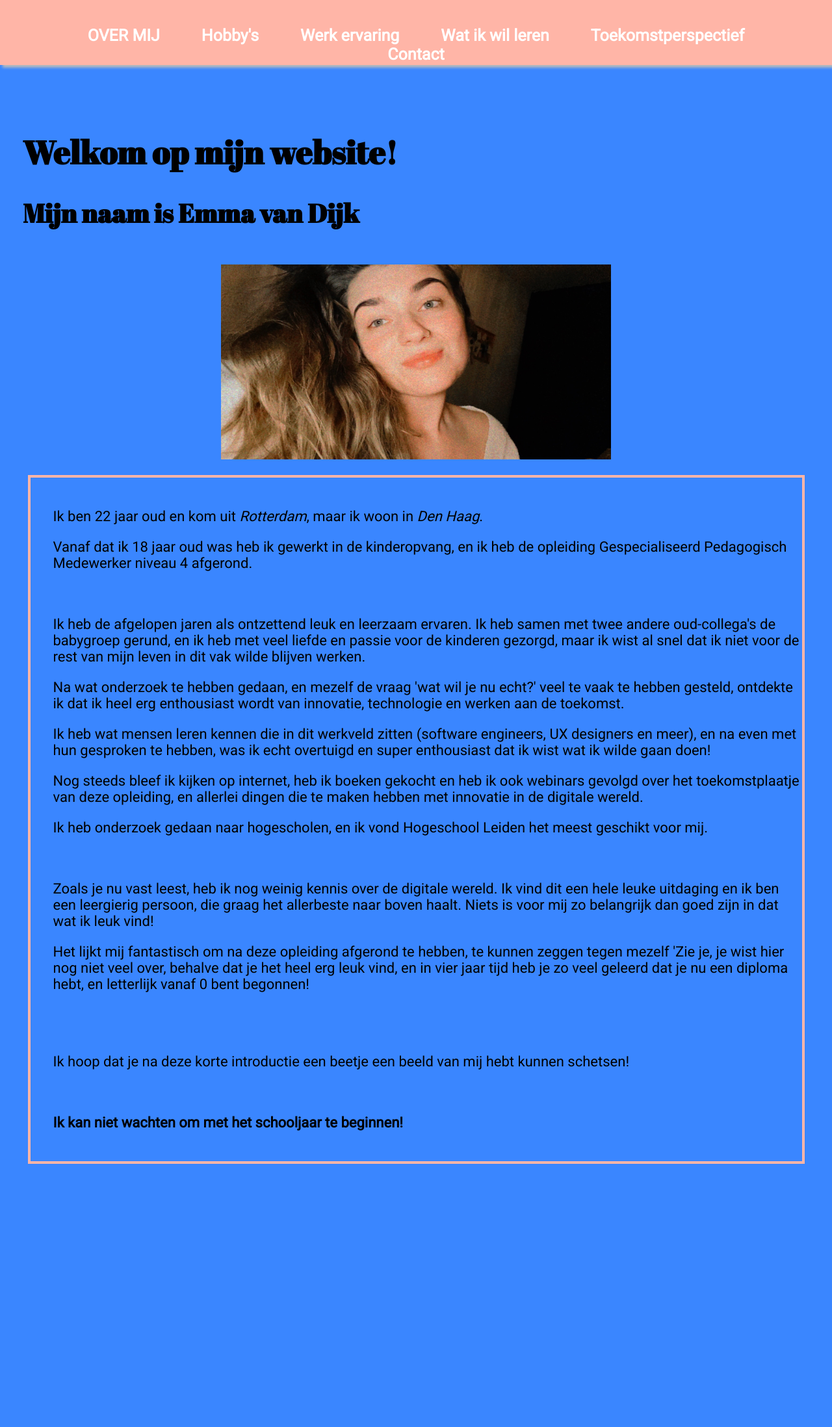
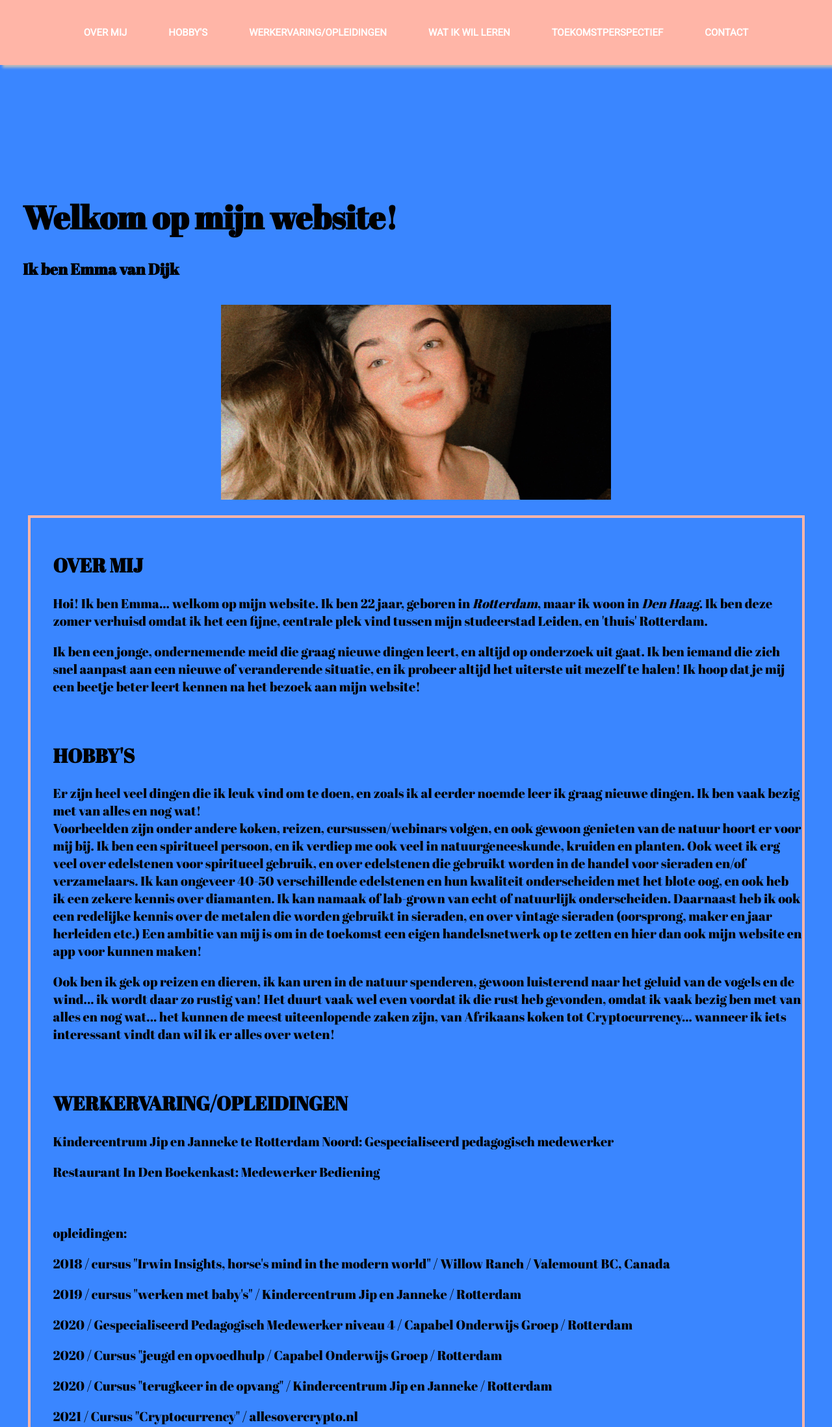
Before and after one commit to ecfvandijk/My-website, a plain HTML site: page index.html in a window 1280 px wide. Shown: the top 2196 px of the page at 65% size. Before the commit the page ends 1791 px from the top, so only its background shows below. Drawn offline with Linux system fonts and the light colour scheme.

Commit message:
website aangepast

```diff
--- a/css/style.css
+++ b/css/style.css
@@ -5,6 +5,7 @@
 
 @import url('https://fonts.googleapis.com/css2?family=Roboto&display=swap');
 @import url('https://fonts.googleapis.com/css2?family=Abril+Fatface&family=Roboto&display=swap');
+@import url('https://fonts.googleapis.com/css2?family=Bodoni+Moda&display=swap');
 
 
 body {
@@ -32,8 +33,7 @@ p {
 }
 
 .welcome-text {
-    margin-top: 200px;
-    margin-bottom: 30px;
+    margin: 300px 0px 30px 0px;
     font-size: 50px;
 }
 
@@ -45,27 +45,29 @@ p {
 
 .my-name {
     font-size: 40px
+    font-family:" Roboto", sans-serif;
 }
 
 .paragraph {
     margin-top: 20px;
-    font-size: 22px;
+    font-size: 20px;
     border: 4px solid #ffb5a7;
     padding-left: 35px;
     width: 90%;
     margin: auto;
+    text-align: left;
+    font-family: 'Abril Fatface', cursive;
 }
 
 .header ul li {
     display: inline;
-    margin-left: 15px;
-    margin-right: 15px;
+    margin: 0px 15px 0px 15px;
     padding: 15px;
     list-style: none;
     color: #fff;
     text-align: center;
     font-weight: bold;
-    font-size: 25px;
+    font-size: 15px;
 
 }
 
@@ -81,7 +83,10 @@ p {
 
 .header ul a:hover {
     background-color: #3a86ff;
-    padding: 42px;
+    padding-top: 15px;
+    padding-right: 7px;
+    padding-bottom: 15px;
+    padding-left: 7px;
 }
 .header {
     background-color: #ffb5a7;
--- a/index.html
+++ b/index.html
@@ -10,36 +10,51 @@
     <div class="header">
       <ul>
         <a><li>OVER MIJ</li></a>
-        <a><li>Hobby's</li></a>
-        <a><li>Werk ervaring</li></a>
-        <a><li>Wat ik wil leren</li></a>
-        <a><li>Toekomstperspectief</li></a>
-        <a><li>Contact</li></a>
+        <a><li>HOBBY'S</li></a>
+        <a><li>WERKERVARING/OPLEIDINGEN</li></a>
+        <a><li>WAT IK WIL LEREN</li></a>
+        <a><li>TOEKOMSTPERSPECTIEF</li></a>
+        <a><li>CONTACT</li></a>
        </ul>
     </div>
     <h1 class="welcome-text">Welkom op mijn website!</h1>
-    <h2 class="my-name">Mijn naam is Emma van Dijk</h2>
+    <h2 class="my-name">Ik ben Emma van Dijk</h2>
     <br>
     <img src="img/Emma.jpg" alt="Emma">
     <div class="paragraph">
         <br>
-        <p>Ik ben 22 jaar oud en kom uit <em>Rotterdam</em>, maar ik woon in <em>Den Haag</em>.</p>
-        <p>Vanaf dat ik 18 jaar oud was heb ik gewerkt in de kinderopvang, en ik heb de opleiding Gespecialiseerd Pedagogisch Medewerker niveau 4 afgerond.</p>
+        <h2>OVER MIJ</h2>
+        <p>Hoi! Ik ben Emma... welkom op mijn website. Ik ben 22 jaar, geboren in <em>Rotterdam</em>, maar ik woon in <em>Den Haag</em>. Ik ben deze zomer verhuisd omdat ik het een fijne, centrale plek vind tussen mijn studeerstad Leiden, en 'thuis' Rotterdam.</p>
+        <p> Ik ben een jonge, ondernemende meid die graag nieuwe dingen leert, en altijd op onderzoek uit gaat. Ik ben iemand die zich snel aanpast aan een nieuwe of veranderende situatie, en ik probeer altijd het uiterste uit mezelf te halen! Ik hoop dat je mij een beetje beter leert kennen na het bezoek aan mijn website!</p>
         <br>
-        <p>Ik heb de afgelopen jaren als ontzettend leuk en leerzaam ervaren. Ik heb samen met twee andere oud-collega's de babygroep gerund, en ik heb met veel liefde en passie voor de kinderen gezorgd, maar ik wist al snel dat ik niet voor de rest van mijn leven in dit vak wilde blijven werken.</p>
-        <p>Na wat onderzoek te hebben gedaan, en mezelf de vraag 'wat wil je nu echt?' veel te vaak te hebben gesteld, ontdekte ik dat ik heel erg enthousiast wordt van innovatie, technologie en werken aan de toekomst. </p>
-        <p>Ik heb wat mensen leren kennen die in dit werkveld zitten (software engineers, UX designers en meer), en na even met hun gesproken te hebben, was ik echt overtuigd en super enthousiast dat ik wist wat ik wilde gaan doen!</p>
-        <p>Nog steeds bleef ik kijken op internet, heb ik boeken gekocht en heb ik ook webinars gevolgd over het toekomstplaatje van deze opleiding, en allerlei dingen die te maken hebben met innovatie in de digitale wereld.</p>
-        <p>Ik heb onderzoek gedaan naar hogescholen, en ik vond Hogeschool Leiden het meest geschikt voor mij.</p>
+        <h2>HOBBY'S</h2>
+        <p>Er zijn heel veel dingen die ik leuk vind om te doen, en zoals ik al eerder noemde leer ik graag nieuwe dingen. Ik ben vaak bezig met van alles en nog wat!
         <br>
-        <p>Zoals je nu vast leest, heb ik nog weinig kennis over de digitale wereld. Ik vind dit een hele leuke uitdaging en ik ben een leergierig persoon, die graag het allerbeste naar boven haalt. Niets is voor mij zo belangrijk dan goed zijn in dat wat ik leuk vind!</p>
-        <p>Het lijkt mij fantastisch om na deze opleiding afgerond te hebben, te kunnen zeggen tegen mezelf 'Zie je, je wist hier nog niet veel over, behalve dat je het heel erg leuk vind, en in vier jaar tijd heb je zo veel geleerd dat je nu een diploma hebt, en letterlijk vanaf 0 bent begonnen!</p>
+        Voorbeelden zijn onder andere koken, reizen, cursussen/webinars volgen, en ook gewoon genieten van de natuur hoort er voor mij bij. Ik ben een spiritueel persoon, en ik verdiep me ook veel in natuurgeneeskunde, kruiden en planten. Ook weet ik erg veel over edelstenen voor spiritueel gebruik, en over edelstenen die gebruikt worden in de handel voor sieraden en/of verzamelaars. Ik kan ongeveer 40-50 verschillende edelstenen en hun kwaliteit onderscheiden met het blote oog, en ook heb ik een zekere kennis over diamanten. Ik kan namaak of lab-grown van echt of natuurlijk onderscheiden. Daarnaast heb ik ook een redelijke kennis over de metalen die worden gebruikt in sieraden, en over vintage sieraden (oorsprong, maker en jaar herleiden etc.)  Een ambitie van mij is om in de toekomst een eigen handelsnetwerk op te zetten en hier dan ook mijn website en app voor kunnen maken! </p>
+        <p>Ook ben ik gek op reizen en dieren, ik kan uren in de natuur spenderen, gewoon luisterend naar het geluid van de vogels en de wind... ik wordt daar zo rustig van! Het duurt vaak wel even voordat ik die rust heb gevonden, omdat ik vaak bezig ben met van alles en nog wat... het kunnen de meest uiteenlopende zaken zijn, van Afrikaans koken tot Cryptocurrency... wanneer ik iets interessant vindt dan wil ik er alles over weten!</p>
         <br>
+        <h2>WERKERVARING/OPLEIDINGEN</h2>
+        <p>Kindercentrum Jip en Janneke te Rotterdam Noord: Gespecialiseerd pedagogisch medewerker</p>
+        <p>Restaurant In Den Boekenkast: Medewerker Bediening</p>
         <br>
-        <p>Ik hoop dat je na deze korte introductie een beetje een beeld van mij hebt kunnen schetsen!</p>
+        <p>opleidingen:
+        <p>2018 / cursus "Irwin Insights, horse's mind in the modern world" / Willow Ranch / Valemount BC, Canada</p>
+        <p>2019 / cursus "werken met baby's" / Kindercentrum Jip en Janneke / Rotterdam</p>
+        <p>2020 / Gespecialiseerd Pedagogisch Medewerker niveau 4 / Capabel Onderwijs Groep / Rotterdam</p>
+        <p>2020 / Cursus "jeugd en opvoedhulp / Capabel Onderwijs Groep / Rotterdam</p>
+        <p>2020 / Cursus "terugkeer in de opvang" / Kindercentrum Jip en Janneke / Rotterdam </p>
+        <p>2021 / Cursus "Cryptocurrency" / allesovercrypto.nl</p>
         <br>
-        <p><strong>Ik kan niet wachten om met het schooljaar te beginnen!</strong></p>
+        <h2>WAT IK WIL LEREN</h2>
+        Ik heb een vooropleiding gedaan die niks te maken heeft met computers, technologie en software. Waarom kies ik dan toch ineens voor die opleiding?
+         maar toch heeft het me altijd ontzettend getrokken... ik was altijd benieuwd naar wat er nou precies achter schuilde, en ik vind het ontzettend interessant wat de toekomst van technologie gaat brengen... in mijn optiek heel veel mooie dingen! En het lijkt mij fantastisch daar aan mee te helpen. Ik zal tijdens de opleiding Informatica helemaal vanaf 0 moeten beginnen. Dat is intens en spannend, maar ik ben ontzettend gemotiveerd en leergierig, en ik denk dat dat de juiste instelling is om nieuwe dingen te leren.
+
+
         <br>
+        <h2>TOEKOMSTPERSPECTIEF</h2>
+        <br>
+        <h2>CONTACT</h2>
+
     </div>
 </body>
 
```
Also changed, not shown: img/daisies.jpg (added), 1 other file.
